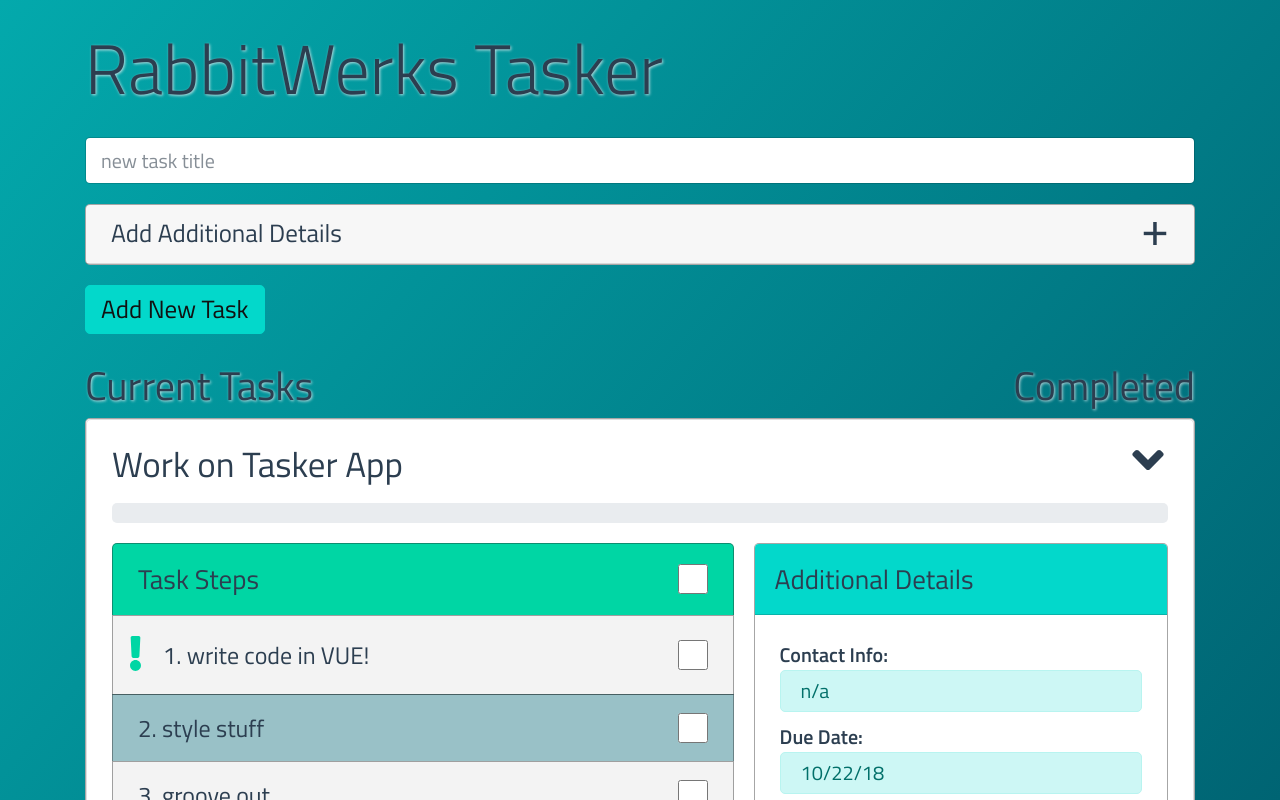
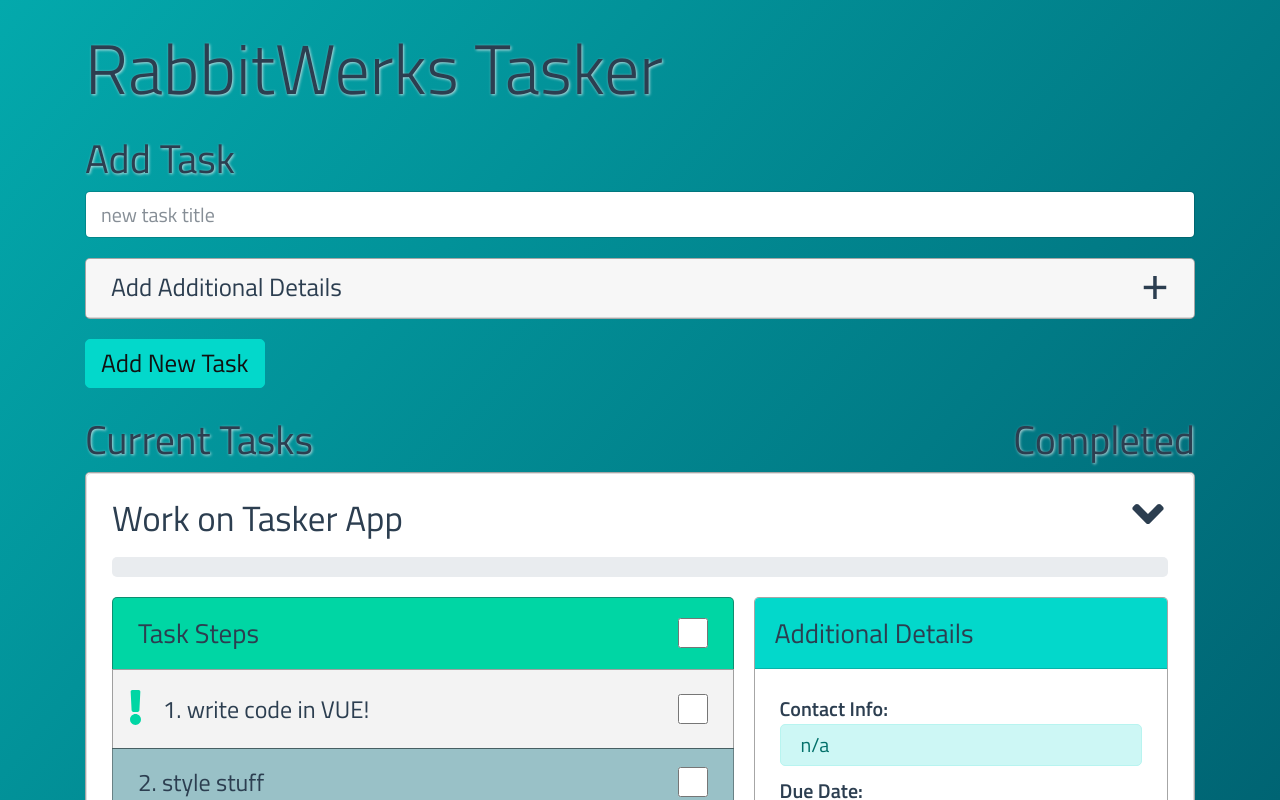
Before and after one commit to Sharpie360/tasker-app, a Vue app: page / in a window 1280 px wide. Shown: the top 800 px of the page. Built offline with nearby package versions, Linux system fonts and the light colour scheme.

Commit message:
removed - display wrapper div for view toggle

```diff
--- a/src/components/add-task/AddTask.vue
+++ b/src/components/add-task/AddTask.vue
@@ -1,6 +1,6 @@
 <template>
   <div class="input-control form-group mb-0">
-    <div class="display-wrapper" v-show="!showCompletedTasksCmp">
+    <h2 class="shadow-white">Add Task</h2>
     <input
       type="text"
       placeholder="new task title"
@@ -53,7 +53,7 @@
       </div>
     </div>
   </div>
-  </div>
+
 </template>
 
 <script>
```
Lines whose indentation alone changed are shown as unchanged.
